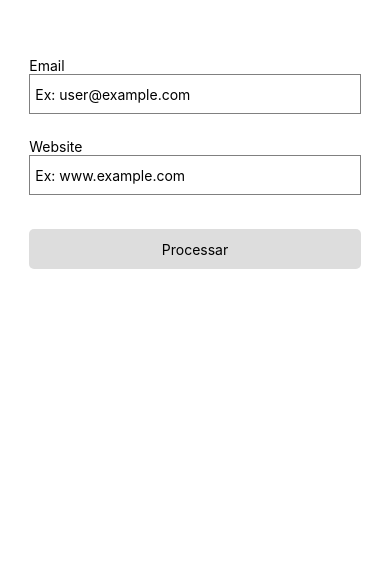
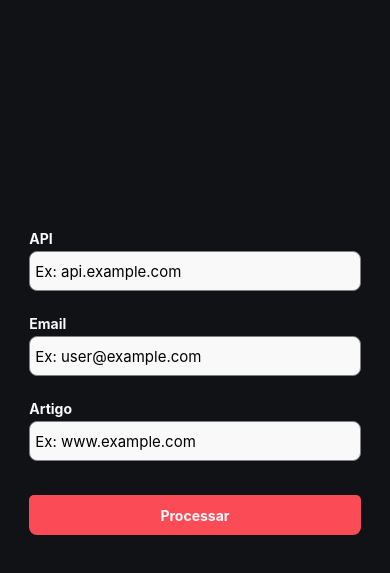
Before and after one commit to WirisWernek/notemount-app, a React Native app: screen / in a window 390 px wide. Shown: the part 259-832 px from the top of the page. Built offline with nearby package versions, Linux system fonts and the light colour scheme.

Commit message:
Adiciona configuração do Prettier e refatora o componente App para incluir um campo de API, melhorando a usabilidade e a estrutura do código.

```diff
--- a/App.js
+++ b/App.js
@@ -1,141 +1,170 @@
-import AsyncStorage from "@react-native-async-storage/async-storage";
-import { StatusBar } from "expo-status-bar";
-import { Component } from "react";
-import {
-    StyleSheet,
-    Text,
-    TextInput,
-    TouchableOpacity,
-    View,
-} from "react-native";
-import { convertUrlToEpub } from "./src/services/converter";
+import AsyncStorage from '@react-native-async-storage/async-storage'
+import { StatusBar } from 'expo-status-bar'
+import { Component } from 'react'
+import { ActivityIndicator, StyleSheet, Text, TextInput, TouchableOpacity, View } from 'react-native'
+import { convertUrlToEpub } from './src/services/converter'
 
 export default class App extends Component {
     constructor(props) {
-    super(props);
+        super(props)
         this.state = {
-      email: "",
-      website: "",
+            email: '',
+            artigo: '',
+            api: '',
             loading: false,
-    };
-    this.process = this.process.bind(this);
+        }
+        this.process = this.process.bind(this)
     }
 
     async componentDidMount() {
         // alert("Ola");
-    await AsyncStorage.getItem("email").then((value) => {
-      this.setState({ email: value });
-    });
+        await AsyncStorage.getItem('email').then((value) => {
+            this.setState({ email: value ? value : '' })
+        })
+        await AsyncStorage.getItem('api').then((value) => {
+            this.setState({ api: value ? value : '' })
+        })
     }
 
     //ComponentDidUpdate - toda vez que uma state é atualizada faça algo
     async componentDidUpdate(_, prevState) {
-    const email = this.state.email;
+        const email = this.state.email
+        const api = this.state.api
         if (prevState.email !== email) {
-      await AsyncStorage.setItem("email", email);
+            await AsyncStorage.setItem('email', email)
+        }
+        if (prevState.api !== api) {
+            await AsyncStorage.setItem('api', api)
         }
     }
 
     async process() {
         try {
-      const { email, website } = this.state;
+            const { email, artigo, api } = this.state
             if (!email.trim()) {
-        alert("Por favor, digite um email válido");
-        return;
+                alert('Por favor, digite um email válido')
+                return
             }
-      if (!website.trim()) {
-        alert("Por favor, digite uma URL válida");
-        return;
+            if (!artigo.trim()) {
+                alert('Por favor, digite uma URL válida')
+                return
+            }
+            if (!api.trim()) {
+                alert('Por favor, digite uma API válida')
+                return
             }
 
-      this.setState({ loading: true });
-      console.log("Processando:", { email, website });
-      const result = await convertUrlToEpub(website, email);
-      console.log("Resultado:", result);
-      alert("Conversão realizada com sucesso!");
+            this.setState({ loading: true })
+            console.log('Processando:', { email, artigo })
+            const result = await convertUrlToEpub(artigo, email, api)
+            console.log('Resultado:', result)
+            alert('Conversão realizada com sucesso!')
         } catch (error) {
-      console.error("Erro na conversão:", error);
-      alert(
-        "Erro ao processar a conversão. Verifique o console para mais detalhes."
-      );
+            console.error('Erro na conversão:', error)
+            alert('Erro ao processar a conversão. Verifique o console para mais detalhes.')
         }
-    this.setState({ loading: false });
+        this.setState({ loading: false })
     }
 
     render() {
+        if (this.state.loading) {
+            return (
+                <View
+                    style={{
+                        flex: 1,
+                        justifyContent: 'center',
+                        alignItems: 'center',
+                        backgroundColor: '#101215',
+                    }}
+                >
+                    <ActivityIndicator size='large' color='#FFF' />
+                </View>
+            )
+        }
         return (
             <View style={styles.container}>
-        <View style={styles.emailView}>
-          <Text>Email</Text>
+                <View style={styles.customView}>
+                    <Text style={styles.customLabel}>API</Text>
                     <TextInput
-            placeholder="Ex: user@example.com"
+                        placeholder='Ex: api.example.com'
+                        value={this.state.api}
+                        onChangeText={(text) => this.setState({ api: text })}
+                        style={styles.customInput}
+                    />
+                </View>
+                <View style={styles.customView}>
+                    <Text style={styles.customLabel}>Email</Text>
+                    <TextInput
+                        placeholder='Ex: user@example.com'
                         value={this.state.email}
                         onChangeText={(text) => this.setState({ email: text })}
-            style={styles.emailInput}
+                        style={styles.customInput}
                     />
                 </View>
-        <View style={styles.websiteView}>
-          <Text>Website</Text>
+                <View style={styles.customView}>
+                    <Text style={styles.customLabel}>Artigo</Text>
                     <TextInput
-            placeholder="Ex: www.example.com"
-            value={this.state.website}
-            onChangeText={(text) => this.setState({ website: text })}
-            style={styles.websiteInput}
+                        placeholder='Ex: www.example.com'
+                        value={this.state.artigo}
+                        onChangeText={(text) => this.setState({ artigo: text })}
+                        style={styles.customInput}
                     />
                 </View>
-        <TouchableOpacity
-          onPress={this.process}
-          style={styles.botao}
-          disabled={this.state.loading}
-        >
-          <Text>Processar</Text>
+                <TouchableOpacity onPress={this.process} style={styles.botao} disabled={this.state.loading}>
+                    <Text style={styles.botaoText}>Processar</Text>
                 </TouchableOpacity>
-        <StatusBar style="auto" />
+                <StatusBar style='auto' />
                 {this.state.loading && <Text>Carregando...</Text>}
             </View>
-    );
+        )
     }
 }
 
 const styles = StyleSheet.create({
     container: {
         flex: 1,
-    backgroundColor: "#fff",
-    alignItems: "center",
-    justifyContent: "center",
+        backgroundColor: '#101215',
+        alignItems: 'center',
+        justifyContent: 'flex-end',
+        paddingBottom: 50,
     },
-  emailView: {
-    width: "85%",
+    customView: {
+        width: '85%',
         marginBottom: 12,
     },
-  websiteView: {
-    width: "85%",
-    marginBottom: 12,
+    customLabel: {
+        color: '#f9f9f9',
+        fontWeight: '700',
+        marginBottom: 4,
     },
-  emailInput: {
+	botaoText: {
+		color: '#f9f9f9',
+		fontWeight: '700',
+	},
+    customInput: {
         height: 40,
-    width: "100%",
-    borderColor: "gray",
+        width: '100%',
+        borderColor: 'gray',
         borderWidth: 1,
         marginBottom: 12,
         paddingHorizontal: 5,
-  },
-  websiteInput: {
-    height: 40,
-    width: "100%",
-    borderColor: "gray",
-    borderWidth: 1,
-    marginBottom: 12,
-    paddingHorizontal: 5,
+        fontSize: 15,
+        color: '#000',
+        backgroundColor: '#f9f9f9',
+        borderRadius: 8,
     },
     botao: {
-    backgroundColor: "#DDDDDD",
-    padding: 10,
         marginTop: 10,
         height: 40,
-    alignItems: "center",
-    justifyContent: "center",
-    width: "85%",
+        alignItems: 'center',
+        justifyContent: 'center',
+        width: '85%',
+		color: '#f9f9f9',
+        fontWeight: '700',
         borderRadius: 5,
+        backgroundColor: '#fb4b57',
+        padding: 10,
+        borderBottomLeftRadius: 8,
+        borderBottomRightRadius: 8,
     },
-});
+})
--- a/src/services/converter.js
+++ b/src/services/converter.js
@@ -1,6 +1,6 @@
-async function convertUrlToEpub(link, email) {
+async function convertUrlToEpub(link, email, api) {
   try {
-    const response = await fetch('http://192.168.18.39:3000/convert', {
+    const response = await fetch(`${api}`, {
       method: 'POST',
       headers: {
         'Content-Type': 'application/json',
```
Also changed, not shown: .prettierrc.json (added), 1 other file (tests, documents, lock files or other folders). Lines whose indentation alone changed are shown as unchanged.
